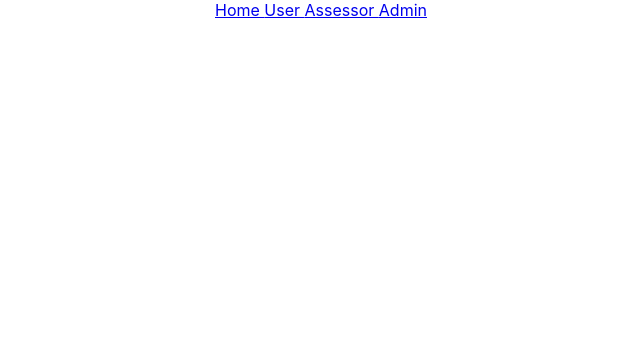
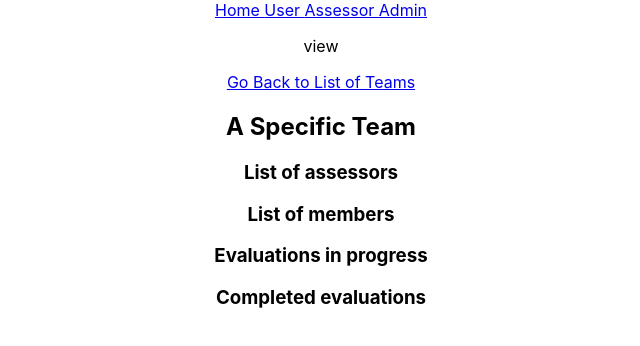
Before and after one commit to cherry-lime/test, a React (Vite) app in the folder advisor-frontend/: page /teams/a-team in a window 1280 px wide. Shown: the top 346 px of the page, without its empty margins (319-959 px from the left). Built offline with nearby package versions, Linux system fonts and the light colour scheme.

Commit message:
team routing for assessor and user

```diff
--- a/advisor-frontend/src/App.tsx
+++ b/advisor-frontend/src/App.tsx
@@ -2,21 +2,32 @@ import { Routes, Route, Link} from "react-router-dom";
 import AdminInterface from "./admin/AdminInterface";
 import AssessorInterface from "./assessor/AssessorInterface";
 import Home from "./Home";
+import Team from "./teams/Team";
+import TeamList from "./teams/TeamList";
+import IndividualEvaluations from "./user/IndividualEvaluations";
 import UserInterface from "./user/UserInterface";
 
 function App() {
   return (
     <div className="App">
-      <Link to="/"> Home </Link>
-      <Link to="/user"> User </Link>
-      <Link to="/assessor"> Assessor </Link>
+      <Link to="/" > Home </Link>
+      <Link to="/user" state="user" > User </Link>
+      <Link to="/assessor" state="assessor"> Assessor </Link>
       <Link to="/admin"> Admin </Link>
 
       <Routes>
         <Route path="/" element={ <Home/> } />
+
         <Route path="/user" element={ <UserInterface/> } />
+        <Route path="/user/individual-evals" element= {<IndividualEvaluations/>}/>
+
+
+        <Route path="/teams" element= {<TeamList/>}/>
+        <Route path="/teams/a-team" element= {<Team/>}/>
+
         <Route path="/assessor" element={ <AssessorInterface/> } />
         <Route path="/admin" element={ <AdminInterface/> } />
+
       </Routes>
     </div>
   )
--- a/advisor-frontend/src/admin/AdminInterface.tsx
+++ b/advisor-frontend/src/admin/AdminInterface.tsx
@@ -1,4 +1,5 @@
 import React from "react";
+import { BrowserRouter } from "react-router-dom";
 
 function AdminInterface() {
     return(
--- a/advisor-frontend/src/assessor/AssessorInterface.tsx
+++ b/advisor-frontend/src/assessor/AssessorInterface.tsx
@@ -1,8 +1,18 @@
 import React from "react";
+import { Link, useLocation } from "react-router-dom";
 
 function AssessorInterface() {
+    const location = useLocation();
+    const data = location.state;
+
     return(
-        <h2> Assessor Interface Here </h2>
+        <div>
+            <h2> Assessor Interface Here </h2>
+            <Link to="/teams" state={data}> Teams </Link>
+            <h3>Notifications</h3>
+        </div>
+
+
     );
 }
 
--- a/advisor-frontend/src/index.tsx
+++ b/advisor-frontend/src/index.tsx
@@ -5,8 +5,11 @@ import { BrowserRouter } from "react-router-dom";
 import App from './App';
 
 ReactDOM.render(
-  <BrowserRouter>
-    <App />
-  </BrowserRouter>,
+  <React.StrictMode>
+    <BrowserRouter>
+      <App />
+    </BrowserRouter>
+  </React.StrictMode>
+  ,
   document.getElementById("root")
 );
--- /dev/null
+++ b/advisor-frontend/src/teams/Team.tsx
@@ -0,0 +1,46 @@
+import React from "react";
+import { Link, useLocation } from 'react-router-dom';
+import Button from "../components/Button/Button";
+
+function Team() {
+
+    const location = useLocation();
+    const data = location.state;
+
+    return(
+        <div>
+            <p> {data} view </p>
+            <Link to="/teams" state={data}> Go Back to List of Teams </Link>
+
+            <h2> A Specific Team </h2>
+            {
+                data === "assessor" && <p> Editable team info </p>
+            }
+
+            {
+                data === "user" && <p> Non-editable team info </p>
+            }
+
+            <h3>List of assessors</h3>
+
+            {
+                data === "assessor" && <Button name="Add New Assessor"/>
+            }
+
+            <h3>List of members</h3>
+
+            {
+                data === "assessor" && <Button name="Add New Member"/>
+            }
+
+            <h3>Evaluations in progress</h3>
+
+            <h3>Completed evaluations</h3>
+
+
+
+        </div>
+    );
+}
+
+export default Team;
--- /dev/null
+++ b/advisor-frontend/src/teams/TeamList.tsx
@@ -0,0 +1,29 @@
+import React from "react";
+import { Link, useLocation } from 'react-router-dom';
+import Button from "../components/Button/Button";
+
+function TeamList() {
+
+    const location = useLocation();
+    const data = location.state;
+
+    return(
+        <div>
+            <p> {data} view </p>
+
+            <Link to={`/${data}`} state={data}> Go back to {data} interface </Link>
+
+            <h2> List of Teams </h2>
+
+            {
+                data === "assessor" && <Button name="Create New Team"/>
+            }
+
+            <br/>
+
+            <Link to="/teams/a-team" state={data}> Go to Specific Team </Link>
+        </div>
+    );
+}
+
+export default TeamList;
--- /dev/null
+++ b/advisor-frontend/src/user/IndividualEvaluations.tsx
@@ -0,0 +1,16 @@
+import React from "react";
+import { Link, useLocation } from "react-router-dom";
+
+function IndividualEvaluations() {
+    const location = useLocation();
+    const data = location.state;
+
+    return(
+        <div>
+            <h2> Individual Evaluations Page </h2>
+            <Link to="/user" state={data}> Go Back to User Interface </Link>
+        </div>
+    );
+}
+
+export default IndividualEvaluations;
--- a/advisor-frontend/src/user/UserInterface.tsx
+++ b/advisor-frontend/src/user/UserInterface.tsx
@@ -1,8 +1,22 @@
 import React from "react";
+import {Link, useLocation} from "react-router-dom";
 
 function UserInterface() {
+    const location = useLocation();
+    const data = location.state;
+
     return(
-        <h2> User Interface Here </h2>
+        <div>
+            <h2> User Interface Here </h2>
+
+            <Link to="/user/individual-evals" state={data}> Individual Evaluations </Link>
+            <br/>
+            <Link to="/teams" state={data}> Teams </Link>
+
+            <h3>Progress</h3>
+
+            <h3>Notifications</h3>
+        </div>
     );
 }
 
```
